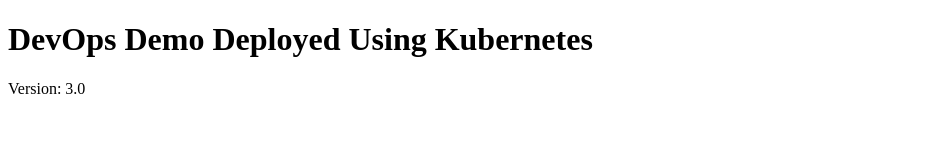
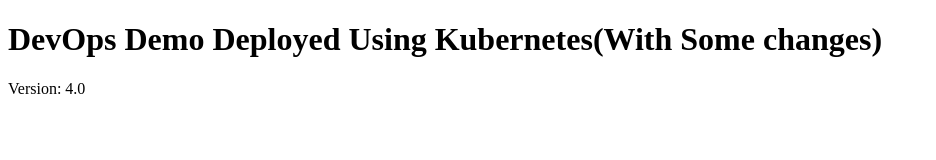
Before and after one commit to mohadsaeed07/devops-demo, a plain HTML site: page index.html in a window 1280 px wide. Shown: the whole page, without its empty margins (0-936 px from the left). Drawn offline with Linux system fonts and the light colour scheme.

Commit message:
Code change

```diff
--- a/index.html
+++ b/index.html
@@ -5,7 +5,7 @@
     <title>DevOps Demo</title>
 </head>
 <body>
-    <h1>DevOps Demo Deployed Using Kubernetes</h1>
-    <p>Version: 3.0</p>
+    <h1>DevOps Demo Deployed Using Kubernetes(With Some changes)</h1>
+    <p>Version: 4.0</p>
 </body>
 </html>
```
